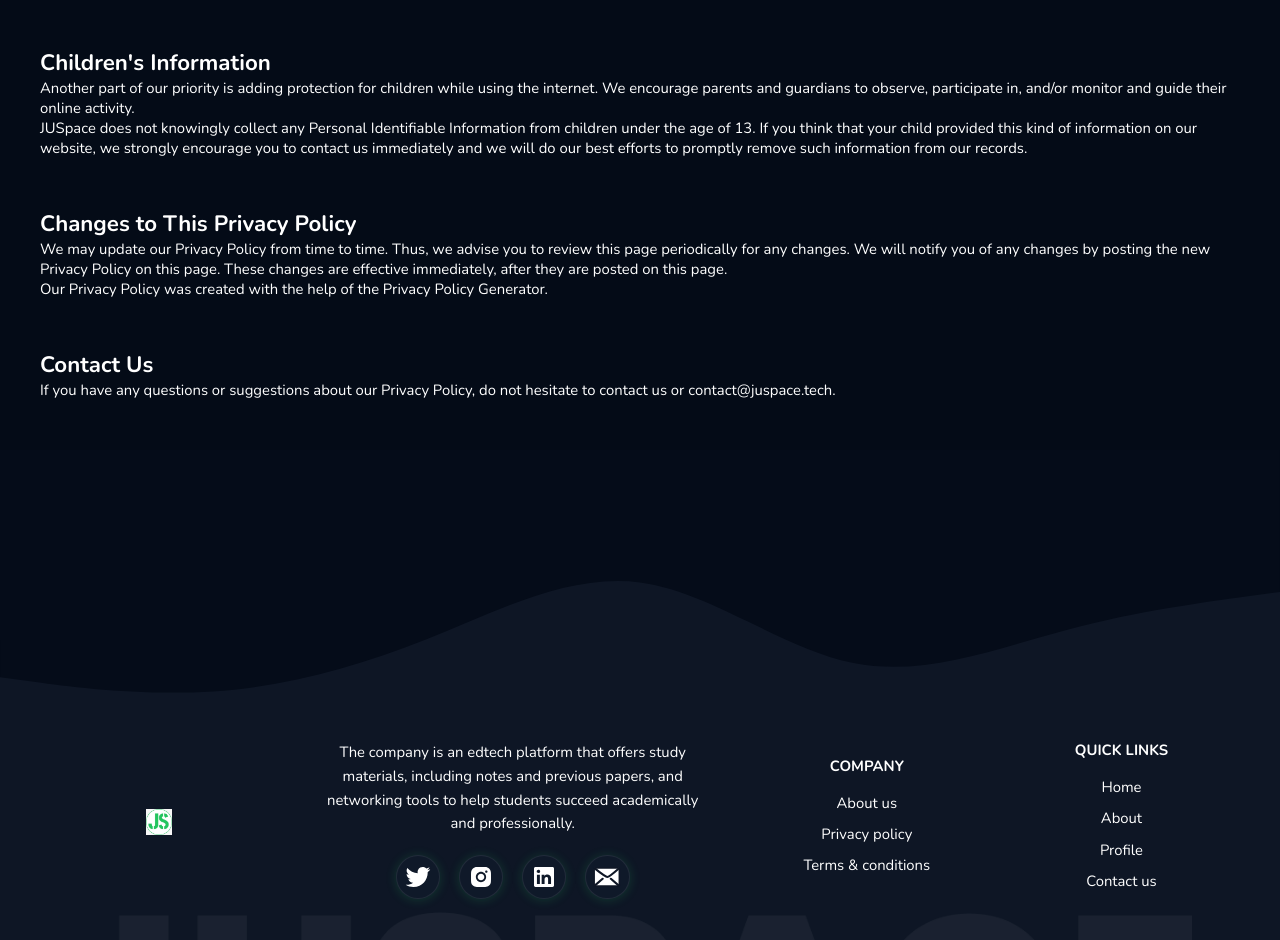
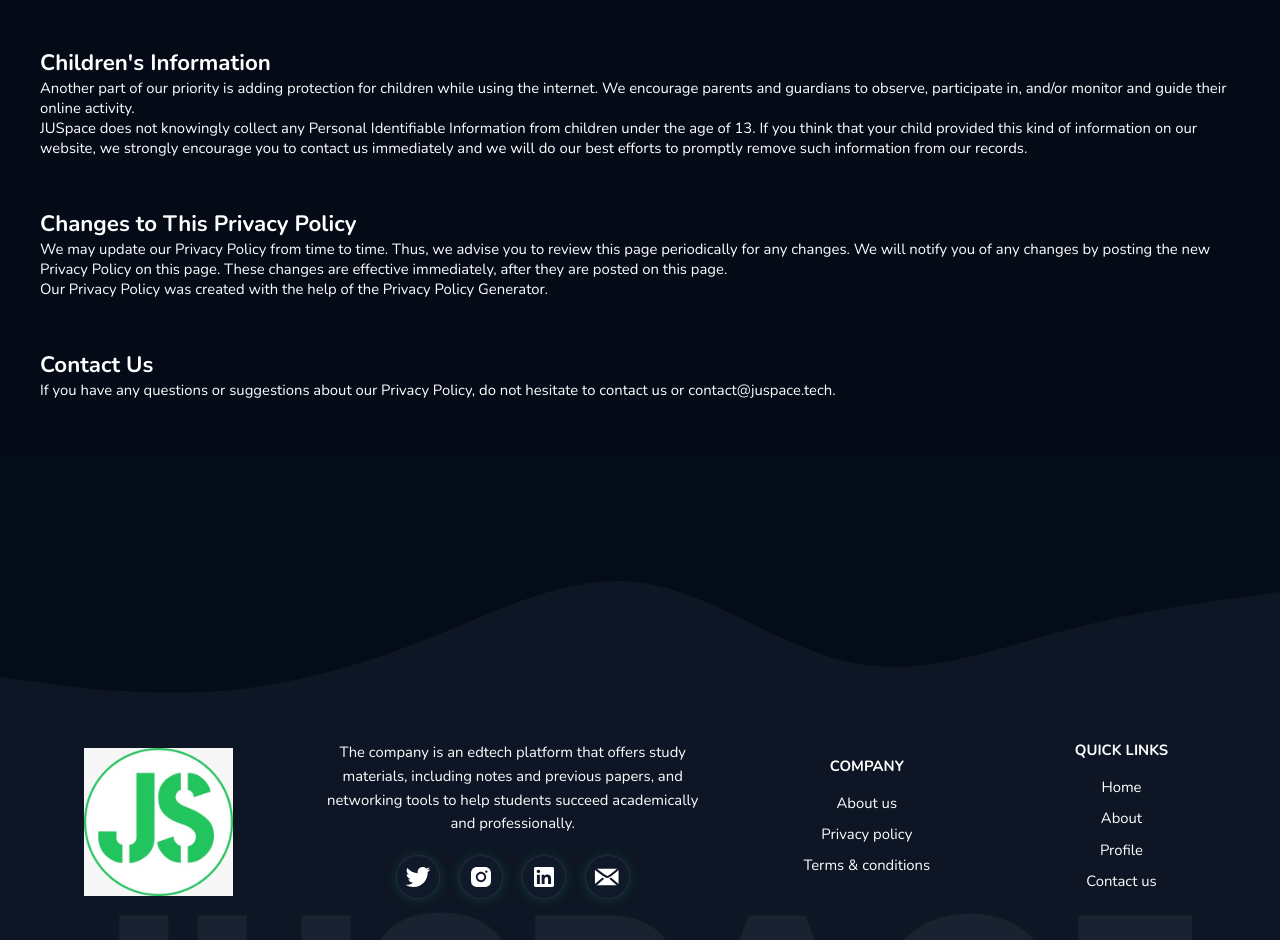
Before and after one commit to theDevsharma12/juspace, a plain HTML site: page privacypolicies.html in a window 1280 px wide. Shown: the part 1751-2691 px from the top of the page. Drawn offline with nearby package versions, Linux system fonts and the light colour scheme.

Commit message:
Update style.css

```diff
--- a/style.css
+++ b/style.css
@@ -976,6 +976,9 @@ footer .footer-links {
     height: 2.8rem;
     margin-bottom: -4px;
 }
+footer .logo{
+    height: 16rem;
+}
 /*****************/
 /* Responsive */
 /*****************/
```
